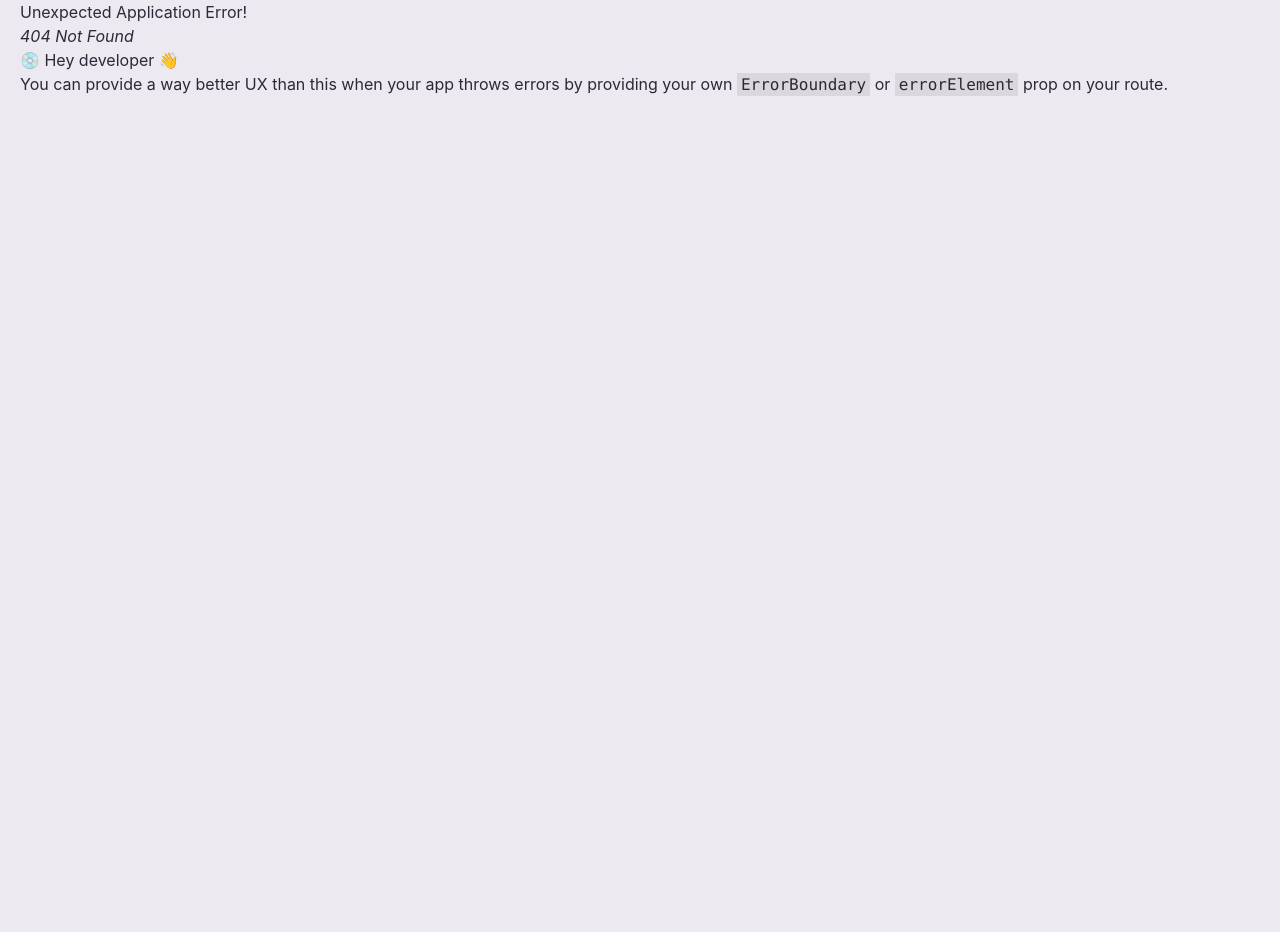
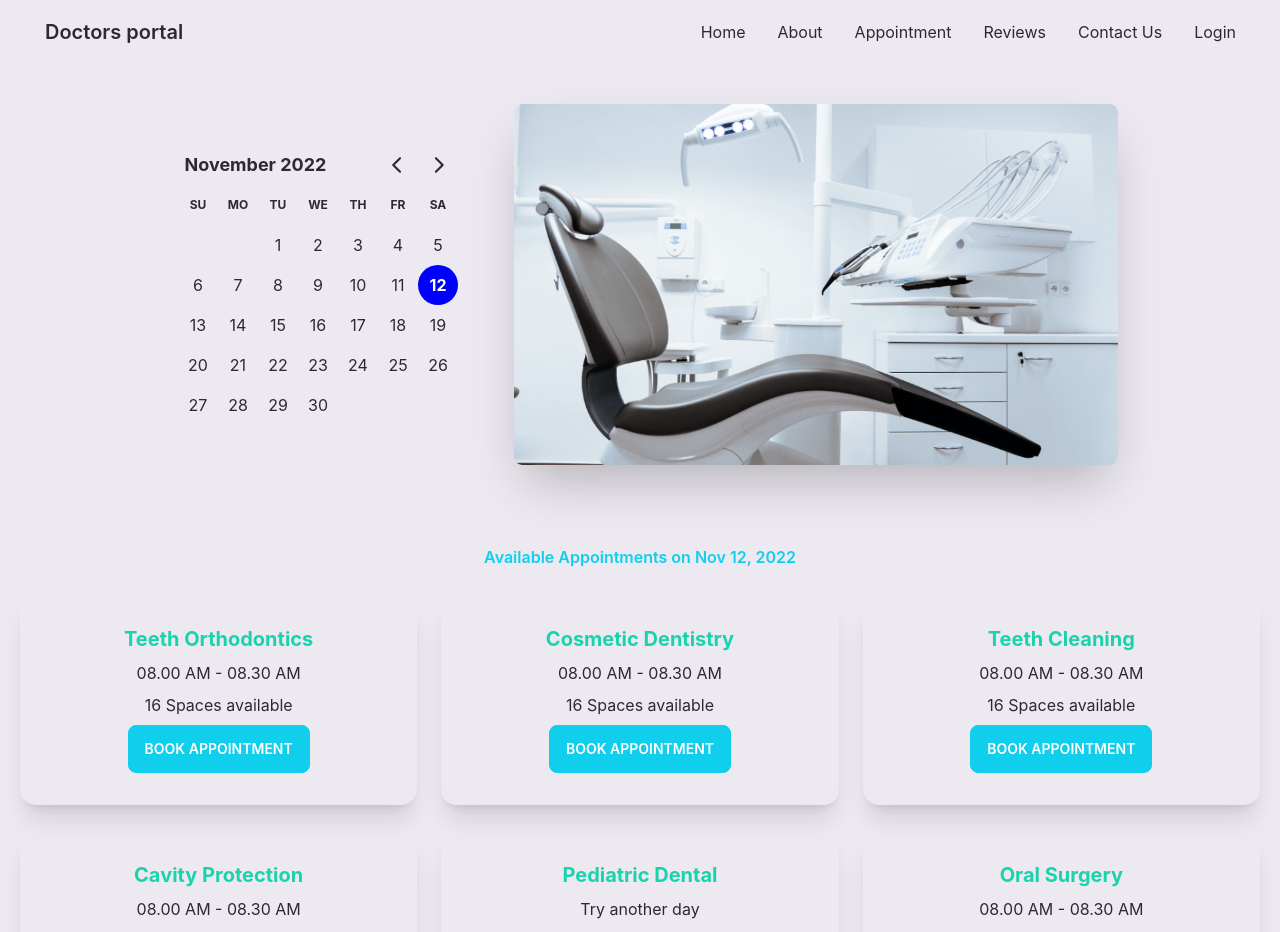
Before and after one commit to jahidhasan8/doctors-site-client, a React (Create React App) app: page /appointment in a window 1280 px wide. Before the commit this address had no page. Shown: the top 932 px of the page. Before the commit the page ends 800 px from the top, so only its background shows below. Built offline with nearby package versions, Linux system fonts and the light colour scheme.

Commit message:
booking modal added

```diff
--- a/package.json
+++ b/package.json
@@ -7,7 +7,9 @@
     "@testing-library/react": "^13.4.0",
     "@testing-library/user-event": "^13.5.0",
     "daisyui": "^2.39.1",
+    "date-fns": "^2.29.3",
     "react": "^18.2.0",
+    "react-day-picker": "^8.3.6",
     "react-dom": "^18.2.0",
     "react-router-dom": "^6.4.3",
     "react-scripts": "5.0.1",
--- /dev/null
+++ b/public/appointmentOptions.json
@@ -0,0 +1,118 @@
+[
+    {
+      "_id": 1,
+      "name": "Teeth Orthodontics",
+      "slots": [
+        "08.00 AM - 08.30 AM",
+        "08.30 AM - 09.00 AM",
+        "09.00 AM - 9.30 AM",
+        "09.30 AM - 10.00 AM",
+        "10.00 AM - 10.30 AM",
+        "10.30 AM - 11.00 AM",
+        "11.00 AM - 11.30 AM",
+        "11.30 AM - 12.00 AM",
+        "1.00 PM - 1.30 PM",
+        "1.30 PM - 2.00 PM",
+        "2.00 PM - 2.30 PM",
+        "2.30 PM - 3.00 PM",
+        "3.00 PM - 3.30 PM",
+        "3.30 PM - 4.00 PM",
+        "4.00 PM - 4.30 PM",
+        "4.30 PM - 5.00 PM"
+      ]
+    },
+    {
+      "_id": 2,
+      "name": "Cosmetic Dentistry",
+      "slots": [
+        "08.00 AM - 08.30 AM",
+        "08.30 AM - 09.00 AM",
+        "09.00 AM - 9.30 AM",
+        "09.30 AM - 10.00 AM",
+        "10.00 AM - 10.30 AM",
+        "10.30 AM - 11.00 AM",
+        "11.00 AM - 11.30 AM",
+        "11.30 AM - 12.00 AM",
+        "1.00 PM - 1.30 PM",
+        "1.30 PM - 2.00 PM",
+        "2.00 PM - 2.30 PM",
+        "2.30 PM - 3.00 PM",
+        "3.00 PM - 3.30 PM",
+        "3.30 PM - 4.00 PM",
+        "4.00 PM - 4.30 PM",
+        "4.30 PM - 5.00 PM"
+      ]
+    },
+    {
+      "_id": 3,
+      "name": "Teeth Cleaning",
+      "slots": [
+        "08.00 AM - 08.30 AM",
+        "08.30 AM - 09.00 AM",
+        "09.00 AM - 9.30 AM",
+        "09.30 AM - 10.00 AM",
+        "10.00 AM - 10.30 AM",
+        "10.30 AM - 11.00 AM",
+        "11.00 AM - 11.30 AM",
+        "11.30 AM - 12.00 AM",
+        "1.00 PM - 1.30 PM",
+        "1.30 PM - 2.00 PM",
+        "2.00 PM - 2.30 PM",
+        "2.30 PM - 3.00 PM",
+        "3.00 PM - 3.30 PM",
+        "3.30 PM - 4.00 PM",
+        "4.00 PM - 4.30 PM",
+        "4.30 PM - 5.00 PM"
+      ]
+    },
+    {
+      "_id": 4,
+      "name": "Cavity Protection",
+      "slots": [
+        "08.00 AM - 08.30 AM",
+        "08.30 AM - 09.00 AM",
+        "09.00 AM - 9.30 AM",
+        "09.30 AM - 10.00 AM",
+        "10.00 AM - 10.30 AM",
+        "10.30 AM - 11.00 AM",
+        "11.00 AM - 11.30 AM",
+        "11.30 AM - 12.00 AM",
+        "1.00 PM - 1.30 PM",
+        "1.30 PM - 2.00 PM",
+        "2.00 PM - 2.30 PM",
+        "2.30 PM - 3.00 PM",
+        "3.00 PM - 3.30 PM",
+        "3.30 PM - 4.00 PM",
+        "4.00 PM - 4.30 PM",
+        "4.30 PM - 5.00 PM"
+      ]
+    },
+    {
+      "_id": 5,
+      "name": "Pediatric Dental",
+      "slots": [
+      ]
+    },
+    {
+      "_id": 6,
+      "name": "Oral Surgery",
+      "slots": [
+        "08.00 AM - 08.30 AM",
+        "08.30 AM - 09.00 AM",
+        "09.00 AM - 9.30 AM",
+        "09.30 AM - 10.00 AM",
+        "10.00 AM - 10.30 AM",
+        "10.30 AM - 11.00 AM",
+        "11.00 AM - 11.30 AM",
+        "11.30 AM - 12.00 AM",
+        "1.00 PM - 1.30 PM",
+        "1.30 PM - 2.00 PM",
+        "2.00 PM - 2.30 PM",
+        "2.30 PM - 3.00 PM",
+        "3.00 PM - 3.30 PM",
+        "3.30 PM - 4.00 PM",
+        "4.00 PM - 4.30 PM",
+        "4.30 PM - 5.00 PM"
+      ]
+    }
+  ]
--- /dev/null
+++ b/src/Pages/Appointment/Appointment/Appointment.js
@@ -0,0 +1,15 @@
+import React, { useState } from 'react';
+import AppointmentBanner from '../AppointmentBanner/AppointmentBanner';
+import AvailableAppointments from '../AvailableAppointments/AvailableAppointments';
+
+const Appointment = () => {
+    const [selectedDate,setSelectedDate]=useState(new Date())
+    return (
+        <div>
+            <AppointmentBanner selectedDate={selectedDate} setSelectedDate={setSelectedDate}></AppointmentBanner>
+            <AvailableAppointments selectedDate={selectedDate}></AvailableAppointments>
+        </div>
+    );
+};
+
+export default Appointment;
--- /dev/null
+++ b/src/Pages/Appointment/AppointmentBanner/AppointmentBanner.js
@@ -0,0 +1,26 @@
+import React from 'react';
+import chair from '../../../assets/images/chair.png'
+import { DayPicker } from 'react-day-picker';
+
+const AppointmentBanner = ({selectedDate,setSelectedDate}) => {
+
+    return (
+        <header className='my-6'>
+            <div className="hero">
+                <div className="hero-content flex-col lg:flex-row-reverse">
+                    <img src={chair} className=" lg:w-1/2 rounded-lg shadow-2xl" alt='' />
+                    <div className='mr-6'>
+                        <DayPicker
+                           mode="single"
+                           selected={selectedDate}
+                           onSelect={setSelectedDate}
+                        ></DayPicker>
+
+                    </div>
+                </div>
+            </div>
+        </header>
+    );
+};
+
+export default AppointmentBanner;
--- /dev/null
+++ b/src/Pages/Appointment/AvailableAppointments/AppointmentOption.js
@@ -0,0 +1,25 @@
+import React from 'react';
+
+
+const AppointmentOption = ({ appointmentOption,setTreatment }) => {
+    const { name, slots } = appointmentOption
+    return (
+        <div>
+            <div className="card text-center shadow-xl ">
+                <div className="card-body">
+                    <h2 className="text-xl font-bold text-secondary">{name}</h2>
+                    <p>{slots.length > 0 ? slots[0] : 'Try another day'}</p>
+                    <p>{slots.length} {slots.length >1? 'Spaces' :'Space'} available</p>
+                    <div className="card-actions justify-center">
+
+
+                        <label  disabled={slots.length===0} onClick={()=>setTreatment(appointmentOption)} htmlFor="booking-modal" className="btn btn-primary text-white">Book Appointment</label>
+
+                    </div>
+                </div>
+            </div>
+        </div>
+    );
+};
+
+export default AppointmentOption;
--- /dev/null
+++ b/src/Pages/Appointment/AvailableAppointments/AvailableAppointments.js
@@ -0,0 +1,39 @@
+import { format } from 'date-fns';
+import React, { useEffect, useState } from 'react';
+import BookingModal from '../BookingModal/BookingModal';
+import AppointmentOption from './AppointmentOption';
+
+const AvailableAppointments = ({selectedDate}) => {
+
+    const[appointmentOptions,setAppointmentOptions]=useState([])
+    const[treatment, setTreatment]=useState(null)
+    // treatment is appointment option
+    useEffect(()=>{
+        fetch('appointmentOptions.json')
+        .then(res=>res.json())
+        .then(data=>setAppointmentOptions(data))
+    },[])
+    return (
+        <section className='my-16'>
+            <p className='text-center text-primary font-semibold'>Available Appointments on {format(selectedDate,'PP')}</p>
+
+            <div className='grid grid-cols-1 md:grid-cols-2 lg:grid-cols-3 gap-6 mt-6'>
+                {
+                    appointmentOptions.map(option=><AppointmentOption
+                       key={option._id}
+                       appointmentOption={option}
+                       setTreatment={setTreatment}
+                    ></AppointmentOption>)
+                }
+            </div>
+          {
+          treatment &&
+          <BookingModal
+             treatment={treatment}
+             selectedDate={selectedDate}
+            ></BookingModal>}
+        </section>
+    );
+};
+
+export default AvailableAppointments;
--- /dev/null
+++ b/src/Pages/Appointment/BookingModal/BookingModal.js
@@ -0,0 +1,60 @@
+import { format } from 'date-fns/esm';
+import React from 'react';
+
+const BookingModal = ({ treatment,selectedDate }) => {
+    const { name, slots } = treatment
+
+    const date = format(selectedDate,'PP')
+
+    const handleBooking=(e)=>{
+     e.preventDefault()
+     const form=e.target
+     const customer=form.customer.value
+     const phone=form.phone.value
+     const email=form.email.value
+     const slot=form.slot.value
+
+     const booking={
+        date,
+        slot,
+        name,
+        customer,
+        phone,
+        email
+     }
+     console.log(booking);
+
+    }
+    return (
+        <>
+            {/* The button to open modal */}
+
+            {/* Put this part before </body> tag */}
+            <input type="checkbox" id="booking-modal" className="modal-toggle" />
+            <div className="modal">
+                <div className="modal-box relative">
+                    <label htmlFor="booking-modal" className="btn btn-sm btn-circle absolute right-2 top-2">✕</label>
+                    <h3 className="text-lg font-bold">{name}</h3>
+
+                    <form onSubmit={handleBooking} className='grid grid-cols-1 gap-2 mt-10'>
+
+                        <input type="text"  value={date} disabled placeholder="Type here" className="input input-bordered w-full " />
+                        <select name='slot' className="select select-bordered w-full ">
+
+                           {
+                            slots.map((slot,i)=><option key={i} value={slot}>{slot }</option>)
+                           }
+                        </select>
+                        <input type="text" name='customer' placeholder="Enter your name" className="input input-bordered w-full " />
+                        <input type="text" name='phone' placeholder="Enter your phone" className="input input-bordered w-full " />
+                        <input type="text" name='email' placeholder="Enter your email" className="input input-bordered w-full " /> <br />
+                        <br />
+                        <input className='btn btn-accent w-full ' type="submit" value="Submit" />
+                    </form>
+                </div>
+            </div>
+        </>
+    );
+};
+
+export default BookingModal;
--- a/src/Pages/Shared/Navbar/Navbar.js
+++ b/src/Pages/Shared/Navbar/Navbar.js
@@ -4,11 +4,11 @@
 const Navbar = () => {
     const menuItems = <React.Fragment>
         <li><Link to='/'>Home</Link></li>
-        <li><Link to='/'>About</Link></li>
-        <li><Link to='/'>Appointment</Link></li>
-        <li><Link to='/'>Reviews</Link></li>
-        <li><Link to='/'>Contact Us</Link></li>
-        <li><Link to='/'>Login</Link></li>
+        <li><Link to='/about'>About</Link></li>
+        <li><Link to='/appointment'>Appointment</Link></li>
+        <li><Link to='/reviews'>Reviews</Link></li>
+        <li><Link to='/contact'>Contact Us</Link></li>
+        <li><Link to='/login'>Login</Link></li>
     </React.Fragment>
     return (
         <div className="navbar bg-base-100 flex justify-between">
--- a/src/Router/Router/Routes.js
+++ b/src/Router/Router/Routes.js
@@ -1,5 +1,6 @@
 import { createBrowserRouter } from "react-router-dom";
 import Main from "../../Layout/Main";
+import Appointment from "../../Pages/Appointment/Appointment/Appointment";
 import Home from "../../Pages/Home/Home/Home";
 import Login from '../../Pages/Login/Login'
 
@@ -15,6 +16,10 @@
         {
             path:'/login',
             element:<Login></Login>
+        },
+        {
+          path:'/appointment',
+          element:<Appointment></Appointment>
         }
       ]
     }
--- a/src/index.js
+++ b/src/index.js
@@ -5,7 +5,7 @@
 import './index.css';
 import App from './App';
 import reportWebVitals from './reportWebVitals';
-
+import 'react-day-picker/dist/style.css';
 const root = ReactDOM.createRoot(document.getElementById('root'));
 root.render(
   <React.StrictMode>
```
Also changed, not shown: 1 other file (tests, documents, lock files or other folders).
